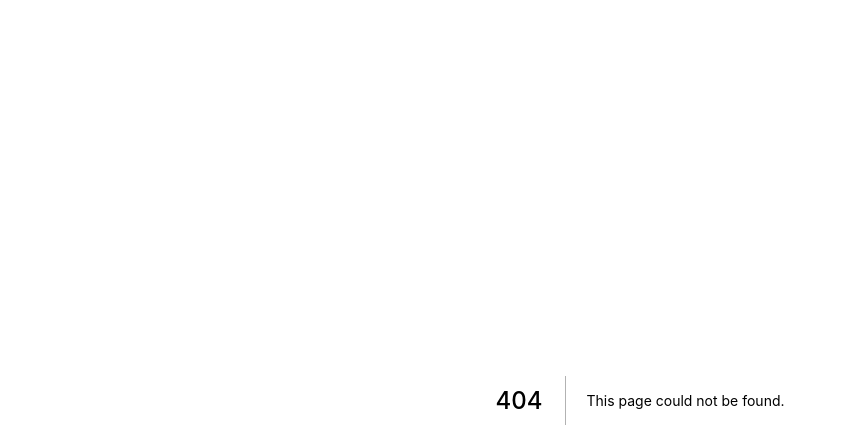
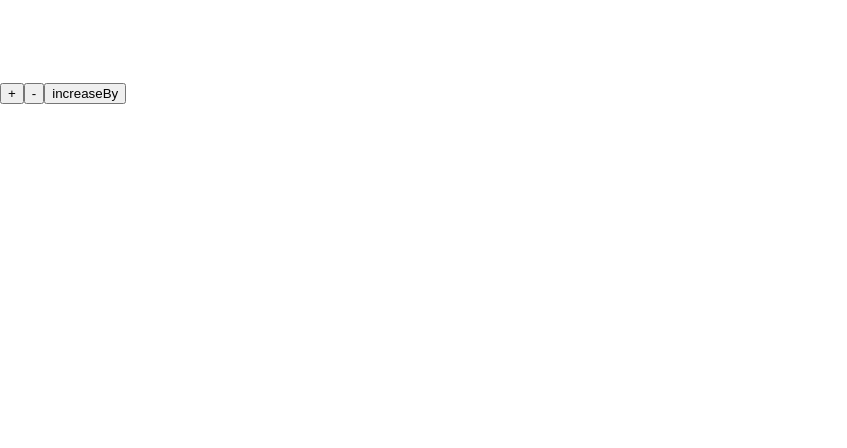
Before and after one commit to zsoon96/nextjs-prac-auth, a Next.js app: page /counter in a window 1280 px wide. Before the commit this address had no page. Shown: the top 448 px of the page, without its empty margins (0-847 px from the left). Built offline with nearby package versions, Linux system fonts and the light colour scheme.

Commit message:
Redux 활용한 카운터 예제

```diff
--- a/package.json
+++ b/package.json
@@ -9,11 +9,13 @@
     "lint": "next lint"
   },
   "dependencies": {
+    "@types/react-redux": "^7.1.24",
     "axios": "^1.1.3",
     "next": "12.3.1",
     "next-auth": "^3.29.0",
     "react": "18.2.0",
-    "react-dom": "18.2.0"
+    "react-dom": "18.2.0",
+    "redux": "^4.2.0"
   },
   "devDependencies": {
     "@types/next-auth": "^3.15.0",
@@ -23,6 +25,7 @@
     "eslint": "8.25.0",
     "eslint-config-next": "12.3.1",
     "react-hook-form": "^7.37.0",
+    "react-redux": "^8.0.4",
     "typescript": "4.8.4"
   }
 }
--- a/pages/_app.tsx
+++ b/pages/_app.tsx
@@ -1,16 +1,24 @@
 import '../styles/globals.css'
 import type {AppProps} from 'next/app'
 import {AuthContextProvider} from "../src/context/AuthContext";
+import rootReducer from "../src/modules";
+import {createStore} from "redux";
+import {Provider} from 'react-redux';
+
+const store = createStore(rootReducer)
 
 // @ts-ignore
-function MyApp({ Component, pageProps }: AppProps) {
+function MyApp({Component, pageProps}: AppProps) {
 
     return (
         // <Provider session={session}>
+        <Provider store={store}>
             <AuthContextProvider>
                 <Component {...pageProps} />
             </AuthContextProvider>
+        </Provider>
         // </Provider>
     )
 }
+
 export default MyApp
--- /dev/null
+++ b/pages/counter.tsx
@@ -0,0 +1,12 @@
+import CounterContainer from "../src/containers/CountContainer";
+
+
+const CounterPage = () => {
+    return (
+        <div>
+            <CounterContainer/>
+        </div>
+    )
+}
+
+export default CounterPage
--- /dev/null
+++ b/src/components/Couter.tsx
@@ -0,0 +1,21 @@
+import React from 'react';
+
+interface TypeProps {
+    count: number
+    increase: () => void
+    decrease: () => void
+    increaseBy: (diff:number) => void
+}
+
+const Counter = ({count, increase, decrease, increaseBy} : TypeProps) => {
+    return (
+        <>
+            <h1 style={{color: 'white'}}>{count}</h1>
+            <button onClick={increase}>+</button>
+            <button onClick={decrease}>-</button>
+            <button onClick={() => {increaseBy(5)}}>increaseBy</button>
+        </>
+    )
+}
+
+export default Counter;
--- /dev/null
+++ b/src/containers/CountContainer.tsx
@@ -0,0 +1,30 @@
+// 리덕스와 관련된 비즈니스 로직 작성
+import React from 'react';
+import {useDispatch, useSelector} from "react-redux";
+import {RootState} from "../modules";
+import { increase, decrease, increaseBy} from "../modules/counter";
+import Counter from "../components/Couter";
+
+const CounterContainer = () => {
+    const count = useSelector((state:RootState) => state.counter.count)
+    console.log('count-redux', count)
+    const dispatch = useDispatch()
+
+    const onIncrease = () => {
+        dispatch(increase())
+    }
+
+    const onDecrease = () => {
+        dispatch(decrease())
+    }
+
+    const onIncreaseBy = () => {
+        dispatch(increaseBy(4))
+    }
+
+    return (
+        <Counter count={count} increase={onIncrease} decrease={onDecrease} increaseBy={onIncreaseBy} />
+    )
+}
+
+export default CounterContainer
--- /dev/null
+++ b/src/modules/counter.ts
@@ -0,0 +1,38 @@
+// action type 정의
+// <const>는 타입을 추론 할 수 있도록 하기 위함 > 사용하지 않을 경우 string으로 인식
+export const INCREASE = <const>'counter/INCREASE'
+export const DECREASE = <const>'counter/DECREASE'
+export const INCREASE_BY = <const>'counter/INCREASE_BY'
+
+type CounterAction =
+    | ReturnType<typeof increase>
+    | ReturnType<typeof decrease>
+    | ReturnType<typeof increaseBy>;
+
+// action function
+export const increase = () => ({type: INCREASE})
+export const decrease = () => ({type: DECREASE})
+export const increaseBy = (diff: number) => ({type: INCREASE_BY, payload: diff})
+
+// initialStateType
+type CounterState = {
+    count: number
+}
+
+// initialState
+const initialState: CounterState = { count: 0 }
+
+// counter reducer
+function counter(state: CounterState = initialState, action: CounterAction): CounterState {
+    switch (action.type) {
+        case INCREASE:
+            return {count: state.count + 1}
+        case DECREASE:
+            return {count: state.count -1}
+        case INCREASE_BY:
+            return {count: state.count + action.payload}
+        default:
+            return state
+    }
+}
+export default counter
--- /dev/null
+++ b/src/modules/index.ts
@@ -0,0 +1,8 @@
+import counter from "./counter";
+import {combineReducers} from 'redux'
+
+export type RootState = ReturnType<typeof rootReducer>;
+
+const rootReducer = combineReducers({counter})
+
+export default rootReducer;
```
Also changed, not shown: 1 other file (tests, documents, lock files or other folders). Lines whose indentation alone changed are shown as unchanged.
